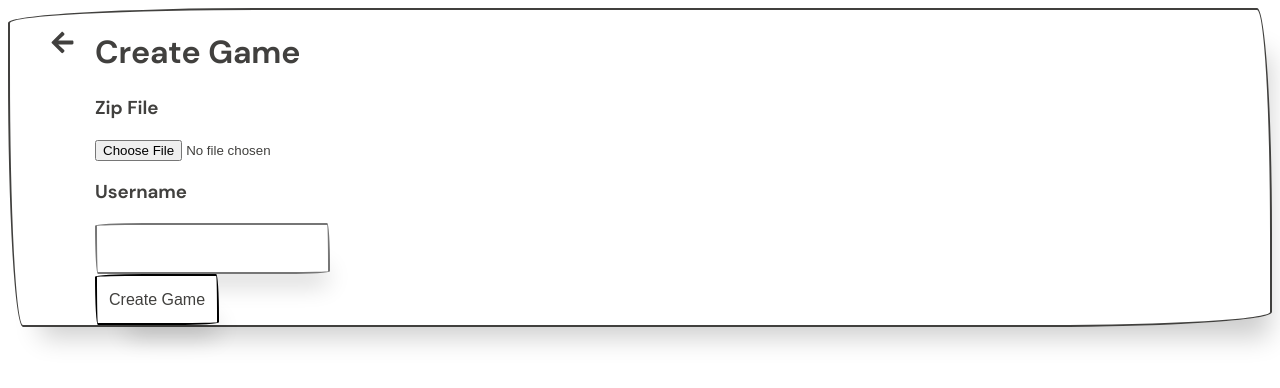
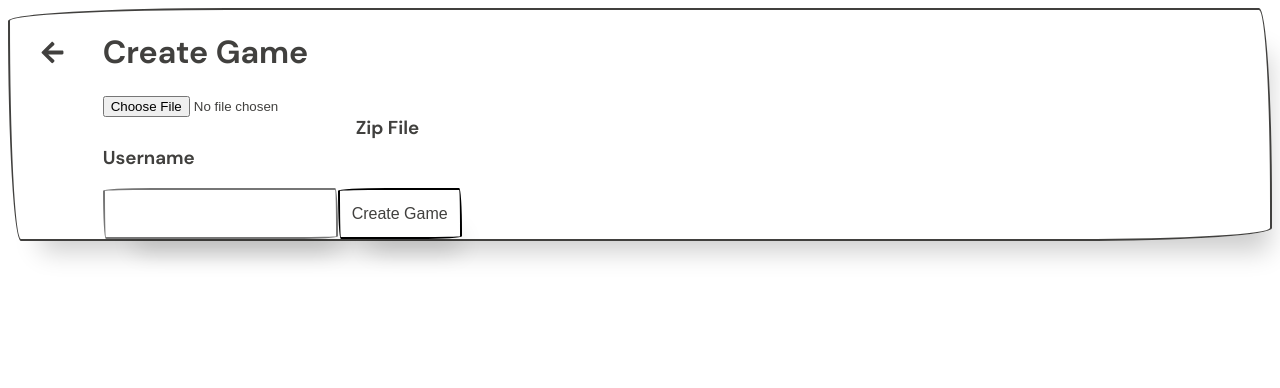
Before and after one commit to aleixcaasas/whatsapp-roulette, a React app in the folder frontend/: page /createGame in a window 1280 px wide. Built offline with nearby package versions, Linux system fonts and the light colour scheme.

Commit message:
new commit

```diff
--- a/frontend/src/components/createGame/createGame.css
+++ b/frontend/src/components/createGame/createGame.css
@@ -1,14 +1,18 @@
-.create-game{
+.createGameContainer{
+  width: 100%;
+  height: 100%;
 }
-
-.arrowleft{
-    margin-top: 20px;
-    justify-content: left;
-    align-items: start;
-    margin-right: 20px;
-    margin-left: 40px;
+.arrowContainer{
+  width: 100px;
 }
-
+.arrowLeft{
+  margin-top: 30px;
+  margin-left: 30px;
+}
+.arrowLeft:hover{
+  opacity: 50%;
+  cursor: pointer;
+}
 .titleCreateGame{
     display: flex;
     flex-direction: row;
@@ -32,8 +36,14 @@
 }
 
 .formCreate{
-    justify-content: center;
-    max-width: 70%;
+  justify-content: center;
+  max-width: 70%;
+  font-family: "DMSans-Bold";
+}
+
+.zipForm{
+  display: inline-flex;
+  height: 30px;
 }
 
 /* CSS */
--- a/frontend/src/components/createGame/createGame.js
+++ b/frontend/src/components/createGame/createGame.js
@@ -34,13 +34,16 @@ const CreateGame = () => {
 	return (
         <div className='divCreate'>
             <div className='titleCreateGame'>
-                <div><FaArrowLeft size={25} className='arrowleft' /></div>
+                <div id="arrowContainer_id" class="arrowContainer"><FaArrowLeft size={25} class='arrowLeft' /></div>
 
                 <div id="createGameContainer_id" class="createGameContainer">
                 <h1 className='create-game'>Create Game</h1>
                 <form className='formCreate' onSubmit={sendForm}>
-                    <label><h3>Zip File</h3></label>
-                    <input type="file" onChange={(e) => setFile(e.target.files[0])} />
+                    <div id="zipForm_id" class="zipForm">
+						<input type="file" onChange={(e) => setFile(e.target.files[0])} />
+						<label><h3>Zip File</h3></label>
+					</div>
+
                     <label><h3>Username</h3></label>
                     <input className="button-56" type="text" onChange={(e) => setName(e.target.value)} required />
                     <button className="button-55" type="submit">Create Game</button>
```
